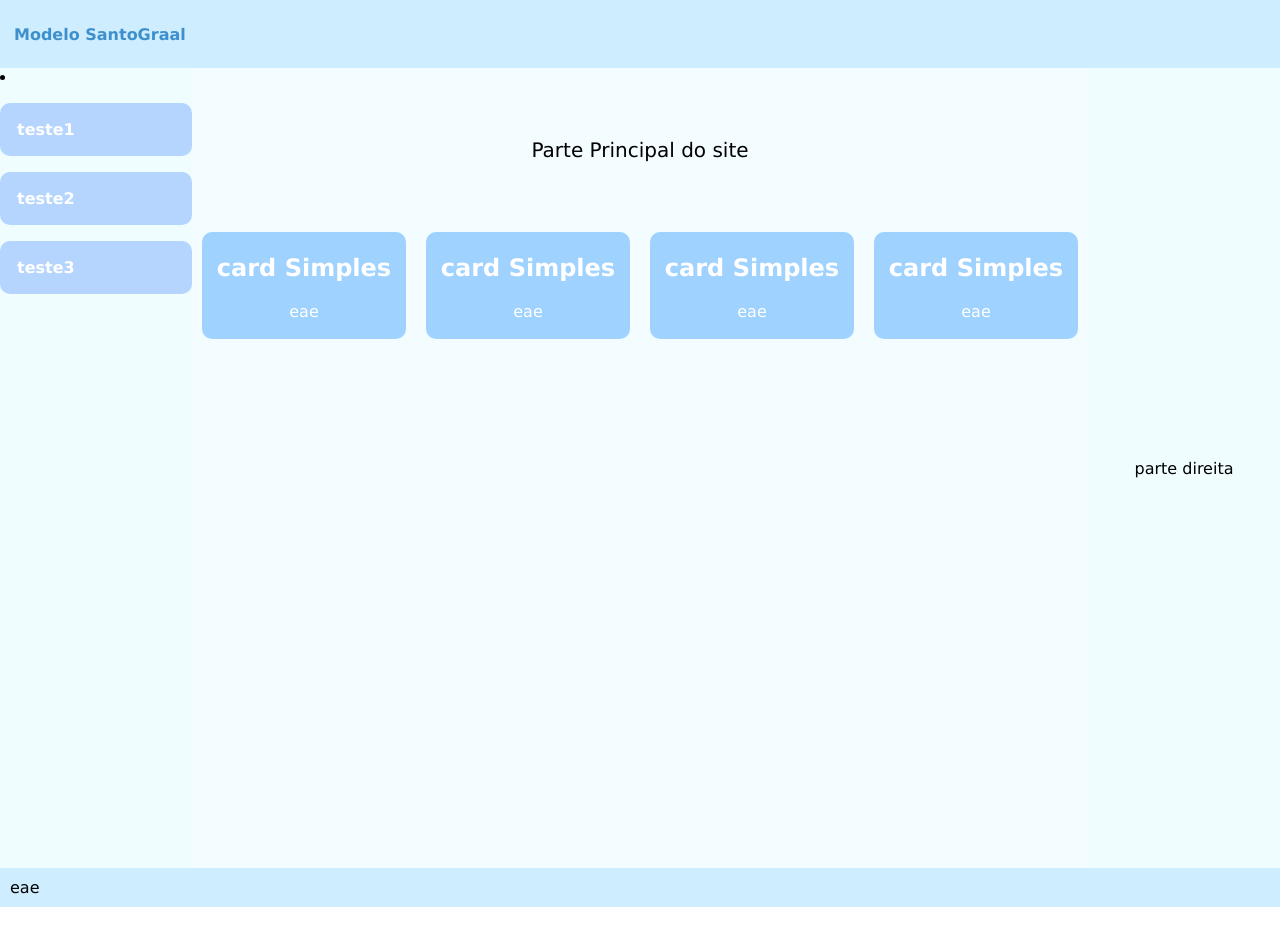
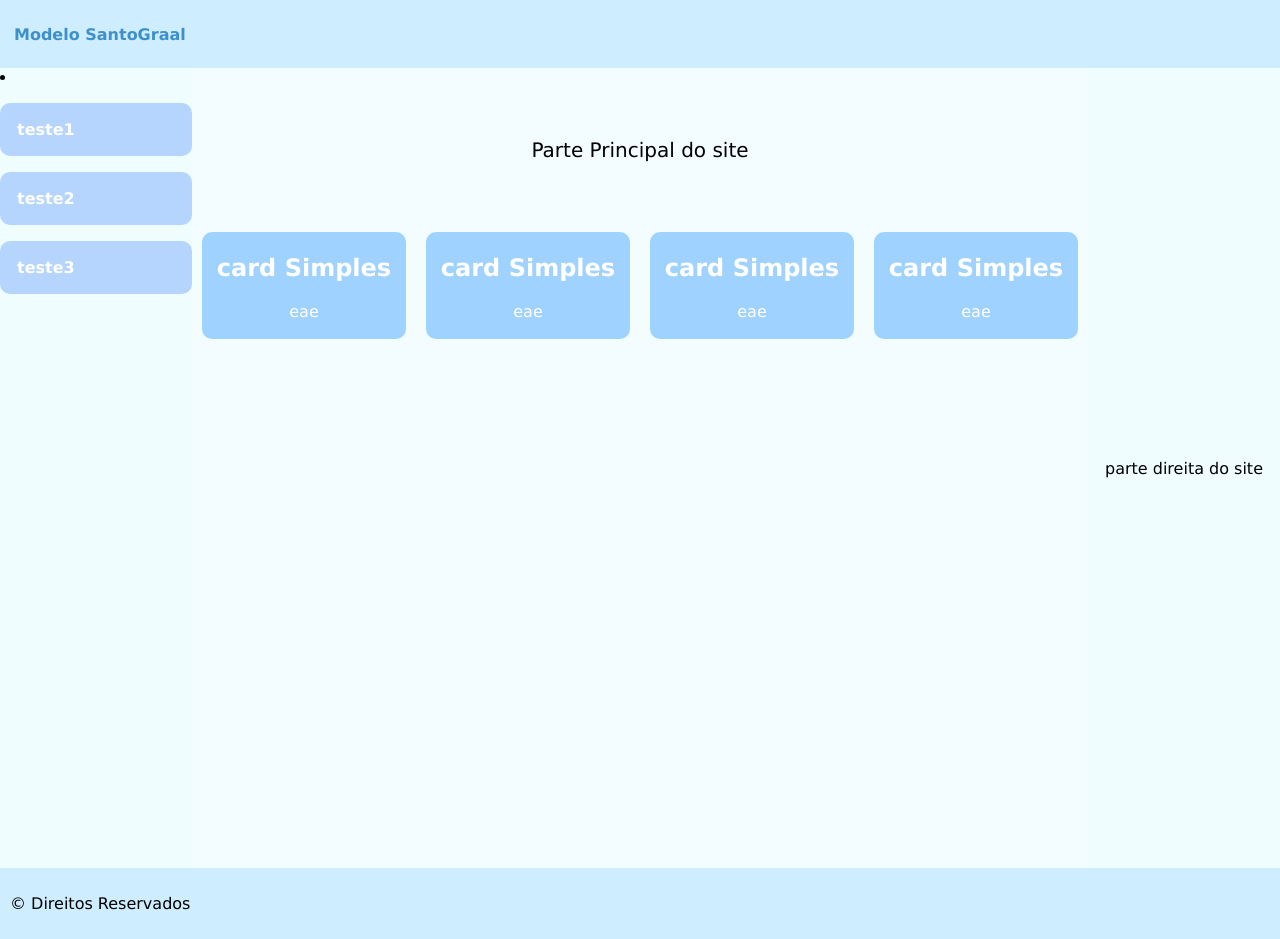
Before and after one commit to DavimunizVotu1106/santoGraal_DaviMuniz, a plain HTML site: page index.html in a window 1280 px wide. Before the commit the page ends 907 px from the top, so only its background shows below. Drawn offline with Linux system fonts and the light colour scheme.

Commit message:
Update index.html

```diff
--- a/index.html
+++ b/index.html
@@ -45,11 +45,13 @@
         </div>
     </div>
     <div class="direita">
-        <p>parte direita</p>
+        <p>parte direita
+            do site
+        </p>
     </div>
 </div>
 <footer>
-    eae
+    <p>&copy; Direitos Reservados</p>
 </footer>
 </body>
 </html>
```
